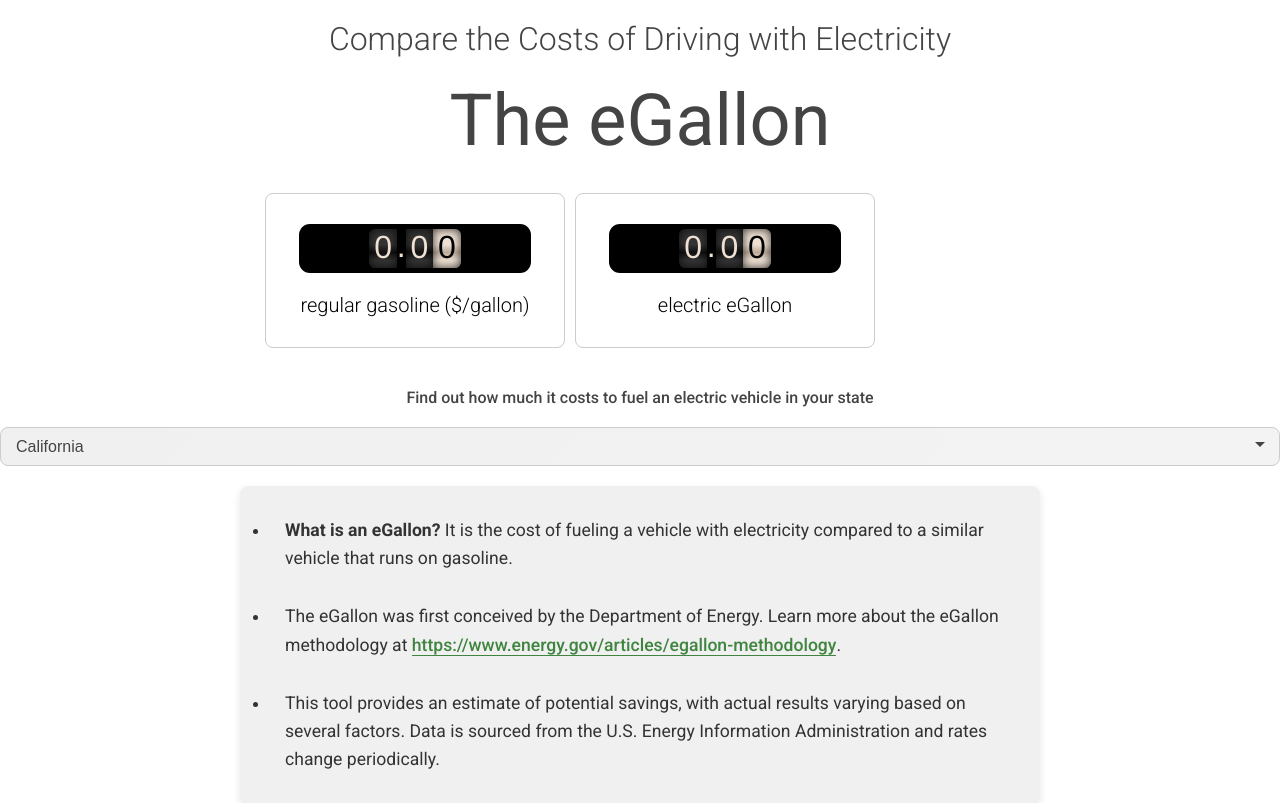
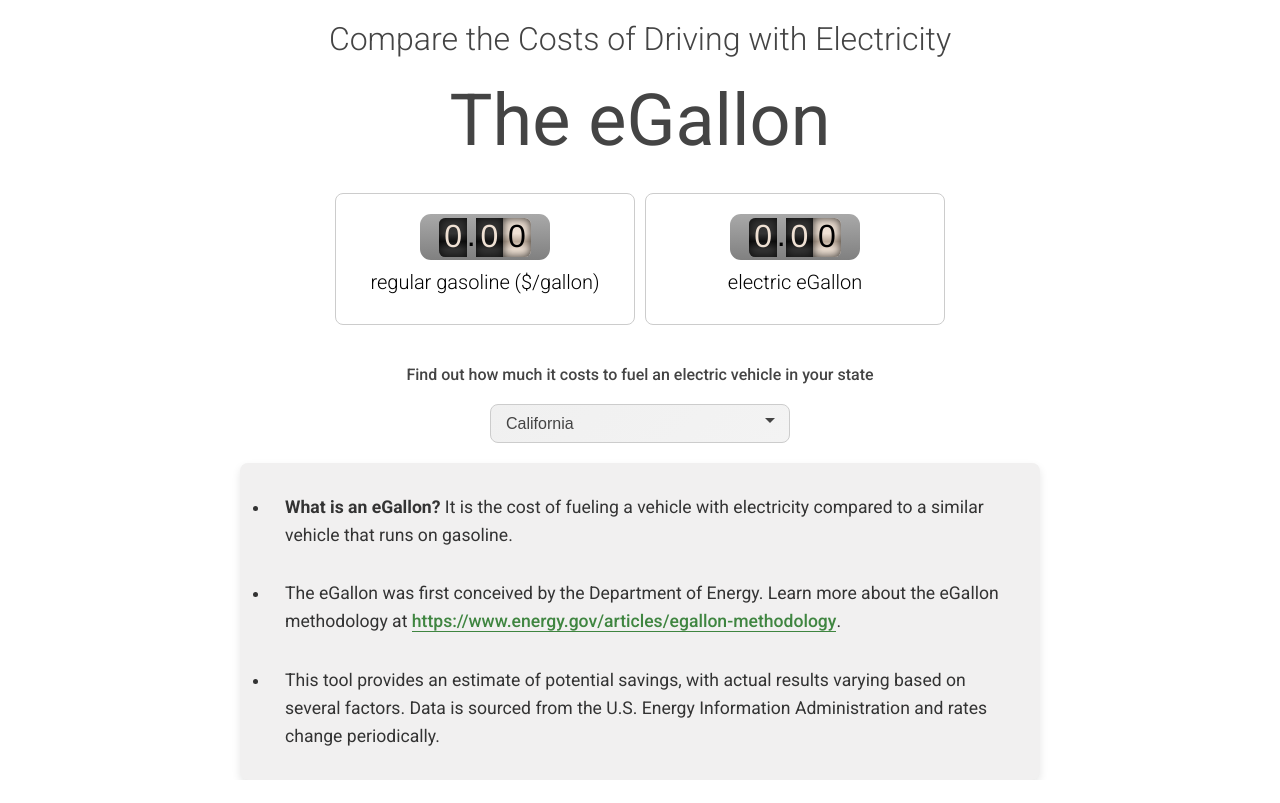
Before and after one commit to augiekazickas/augiekazickas.github.io, a PHP site: page / in a window 1280 px wide. Shown: the part 76-879 px from the top of the page. After the commit the page ends 856 px from the top, so only its background shows below. Run offline with PHP 8.4, Linux system fonts and the light colour scheme.

Commit message:
Add files via upload

```diff
--- a/odometer-theme-car.css
+++ b/odometer-theme-car.css
@@ -89,6 +89,10 @@
   padding: 0.15em;
   background: #000;
   color: #eee0d3;
+  padding: 0.10em; /* Reduce padding to make the background less wide */
+  max-width:130px; /* Optional: set a maximum width to further reduce size */
+  margin: 0 auto; /* Center it horizontally */
+  background: linear-gradient(to bottom, #A9A9A9, #808080); /* Black to dark gray gradient */
 }
 .odometer.odometer-auto-theme .odometer-digit, .odometer.odometer-theme-car .odometer-digit {
   -moz-box-shadow: inset 0 0 0.3em rgba(0, 0, 0, 0.8);
@@ -130,3 +134,8 @@
   -o-transition-timing-function: linear;
   transition-timing-function: linear;
 }
+
+.odometer.odometer-auto-theme .odometer-formatting-mark,
+.odometer.odometer-theme-car .odometer-formatting-mark {
+    color: #000; /* Change to desired color */
+}
--- a/style.css
+++ b/style.css
@@ -24,6 +24,7 @@ header, h1, h2, h3, h4, .odometer {
 
 .container {
     display: flex;
+    justify-content: center; /* Centers child elements horizontally */
     flex-wrap: wrap;
     align-items: flex-start; /* Align items at the top */
     padding: 20px;
@@ -31,6 +32,7 @@ header, h1, h2, h3, h4, .odometer {
     width: 100%;
     overflow: hidden; /* Prevent any overflow within the container */
 }
+
 
 .container > div {
     flex: 1 1 200px;
@@ -52,6 +54,8 @@ header, h1, h2, h3, h4, .odometer {
     margin: 0 5px; /* Reduce side margin */
     text-align: center;
 }
+
+
 
 footer {
     width: 100%;
@@ -196,7 +200,7 @@ label[for="location-select"] {
 .dropdown-container {
     position: relative; /* Allows absolute positioning for the arrow */
     display: inline-block; /* Ensures the dropdown is inline */
-    width: 100%; /* Set this to your desired width */
+    width: 300px;
 }
 
 /* Dropdown Styling */
```
